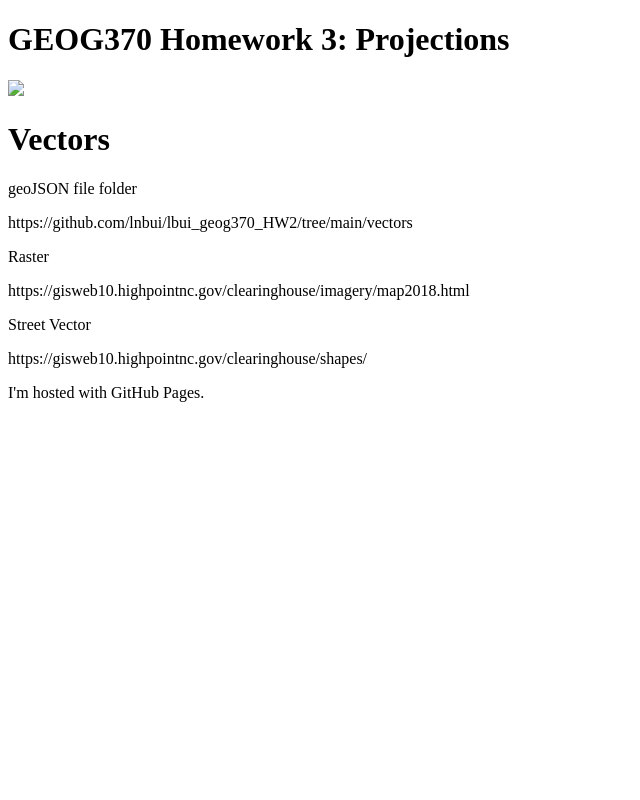
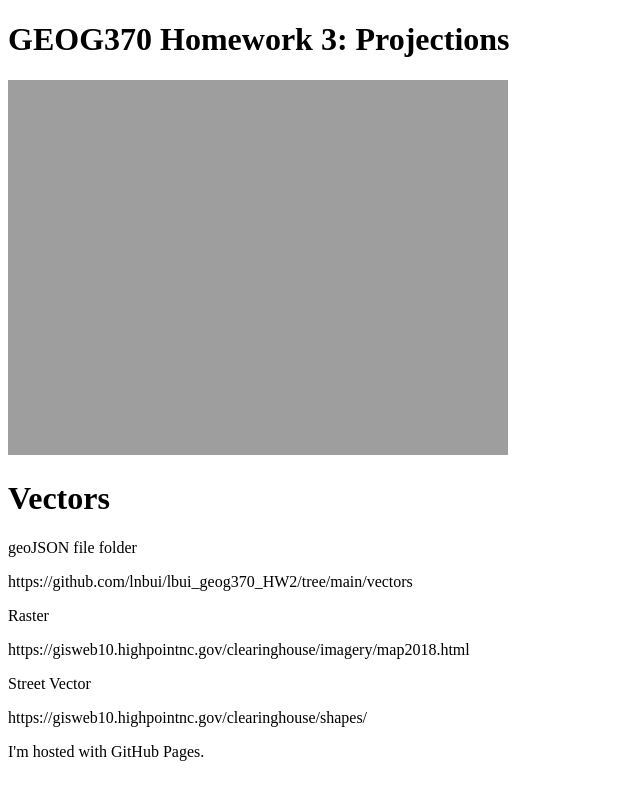
Before and after one commit to lnbui/lbui_geog370_HW3, a plain HTML site: page index.html in a window 1280 px wide. Shown: the whole page, without its empty margins (0-640 px from the left). Drawn offline with Linux system fonts and the light colour scheme; the site is published under a folder, as on GitHub Pages, so addresses that start at the root find nothing.

Commit message:
Update index.html

```diff
--- a/index.html
+++ b/index.html
@@ -2,7 +2,7 @@
 <html>
 <body>
 <h1>GEOG370 Homework 3: Projections</h1>
-<img src="/projections/Mercator_Projection_4326.png" width='500px'>
+<img src="projections/Mercator_Projection_4326.png" width="500px">
 
 <h1>Vectors</h1>
 <p>geoJSON file folder</p>
```
